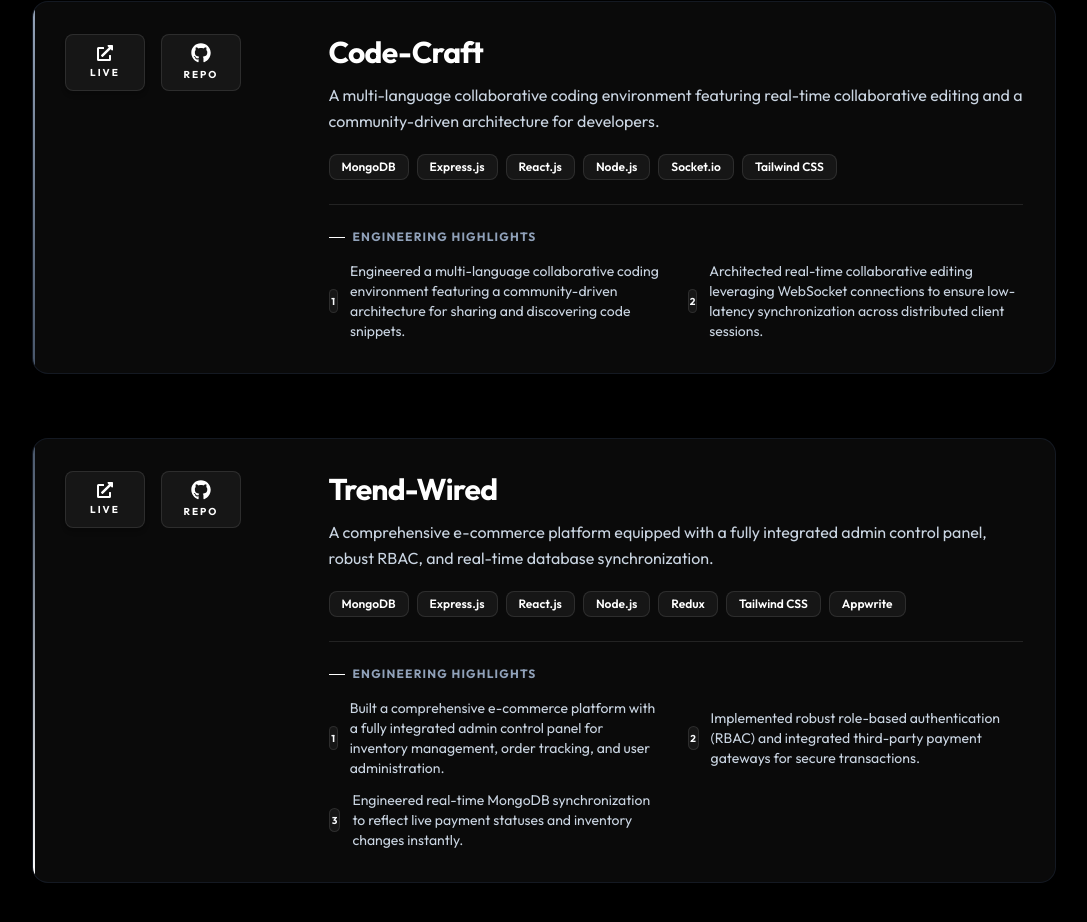
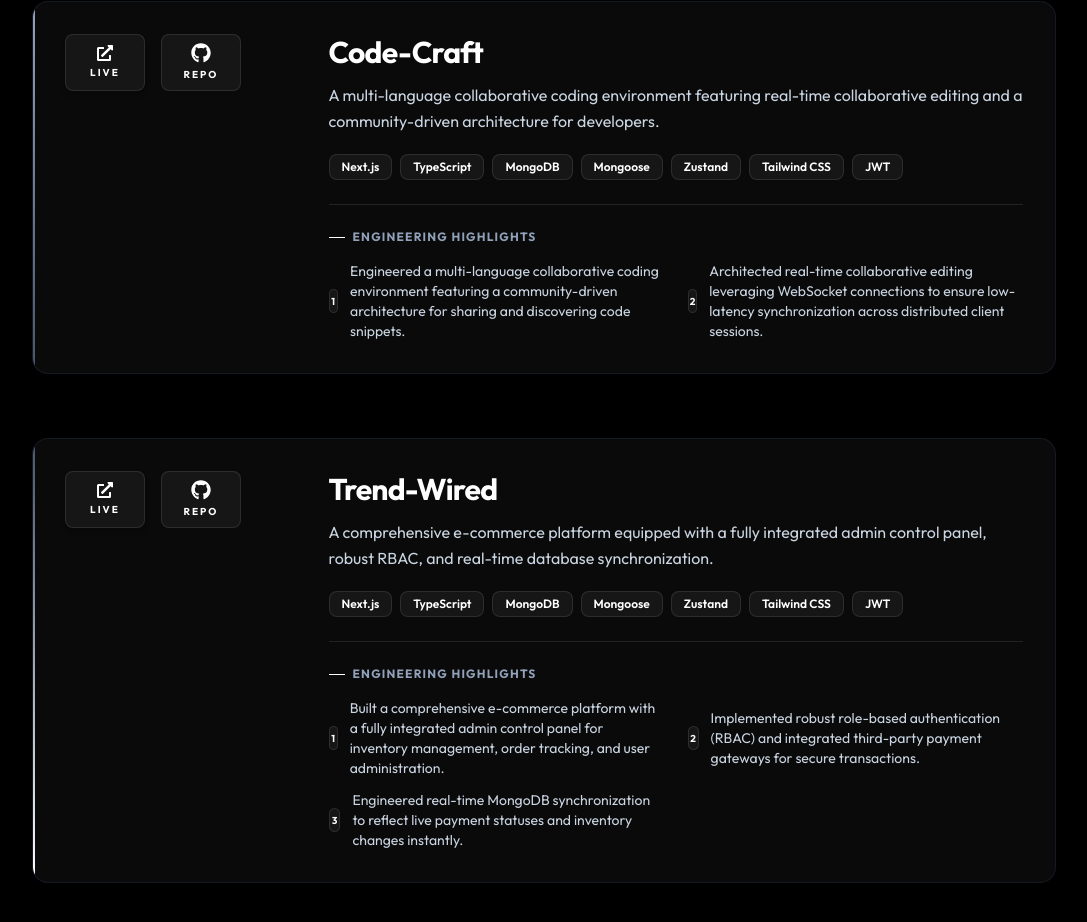
Before and after one commit to shishirdubey24/My-Portfolio, a React (Vite) app: page / in a window 1280 px wide. Shown: the part 1728-2650 px from the top of the page, without its empty margins (96-1183 px from the left). Built offline with nearby package versions, Linux system fonts and the light colour scheme.

Commit message:
"updated the tech stack for Trend-Wired and Code-Craft projects in Projects.jsx"

```diff
--- a/src/components/Projects.jsx
+++ b/src/components/Projects.jsx
@@ -41,7 +41,7 @@ const Projects = () => {
     {
       title: "Code-Craft",
       description: "A multi-language collaborative coding environment featuring real-time collaborative editing and a community-driven architecture for developers.",
-      tech: ['MongoDB', 'Express.js', 'React.js', 'Node.js', 'Socket.io', 'Tailwind CSS'],
+      tech: ['Next.js', 'TypeScript', 'MongoDB', 'Mongoose', 'Zustand', 'Tailwind CSS', 'JWT'],
       live: "https://editor-snippet.vercel.app/",
       code: "https://github.com/shishirdubey24/Code-Editor.git",
       icon: <HiCode className="text-3xl" />,
@@ -54,9 +54,9 @@ const Projects = () => {
     {
       title: "Trend-Wired",
       description: "A comprehensive e-commerce platform equipped with a fully integrated admin control panel, robust RBAC, and real-time database synchronization.",
-      tech: ['MongoDB', 'Express.js', 'React.js', 'Node.js', 'Redux', 'Tailwind CSS', 'Appwrite'],
-      live: "https://trendwired.netlify.app/",
-      code: "https://github.com/shishirdubey24/E-commerce-project.git",
+      tech: ['Next.js', 'TypeScript', 'MongoDB', 'Mongoose', 'Zustand', 'Tailwind CSS', 'JWT'],
+      live: "https://next-js-project-five-ashen.vercel.app/",
+      code: "https://github.com/shishirdubey24/Next-JS-Project.git",
       icon: <HiShoppingBag className="text-3xl" />,
       color: "from-brand-tertiary to-brand-primary",
       features: [
```
